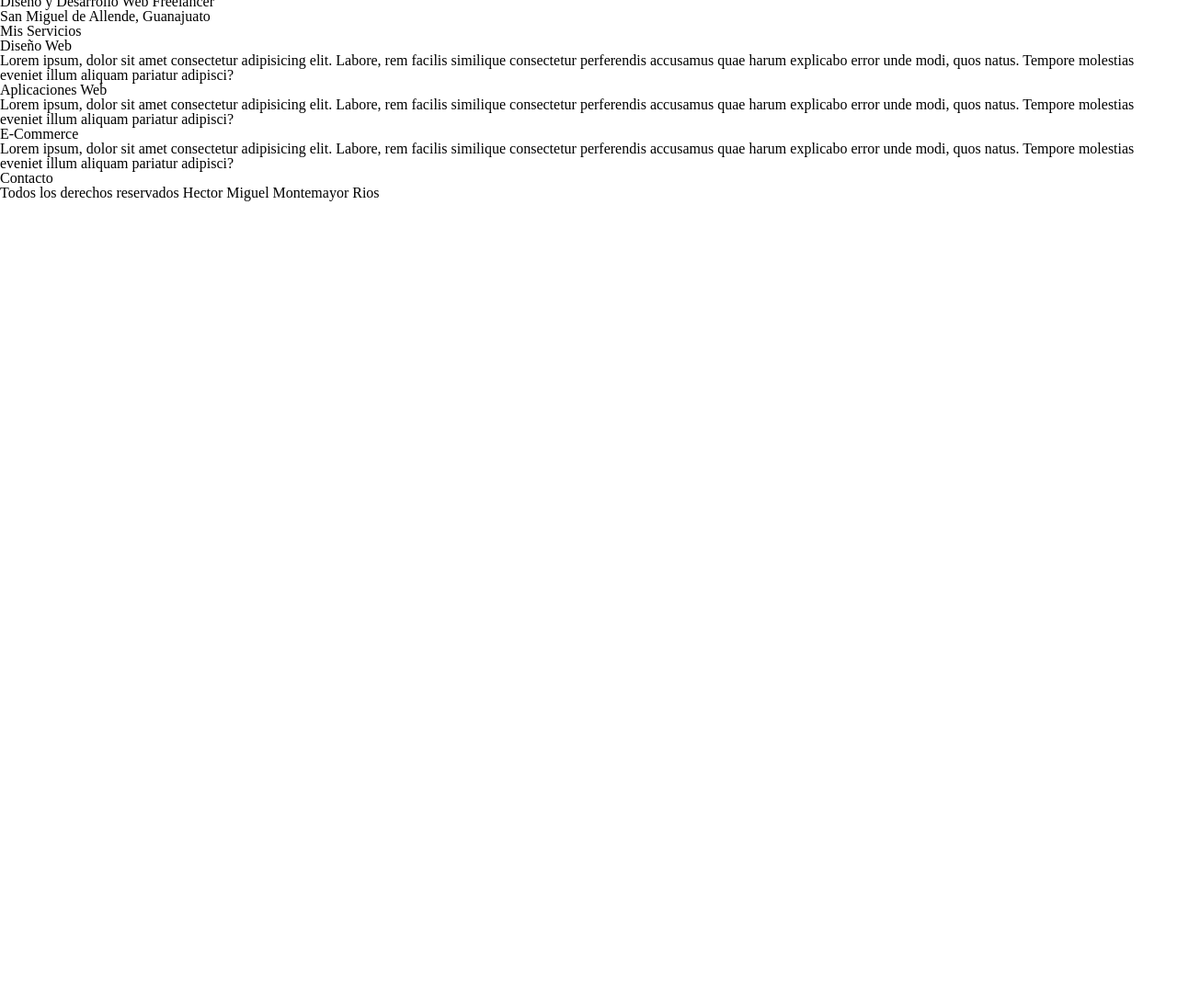
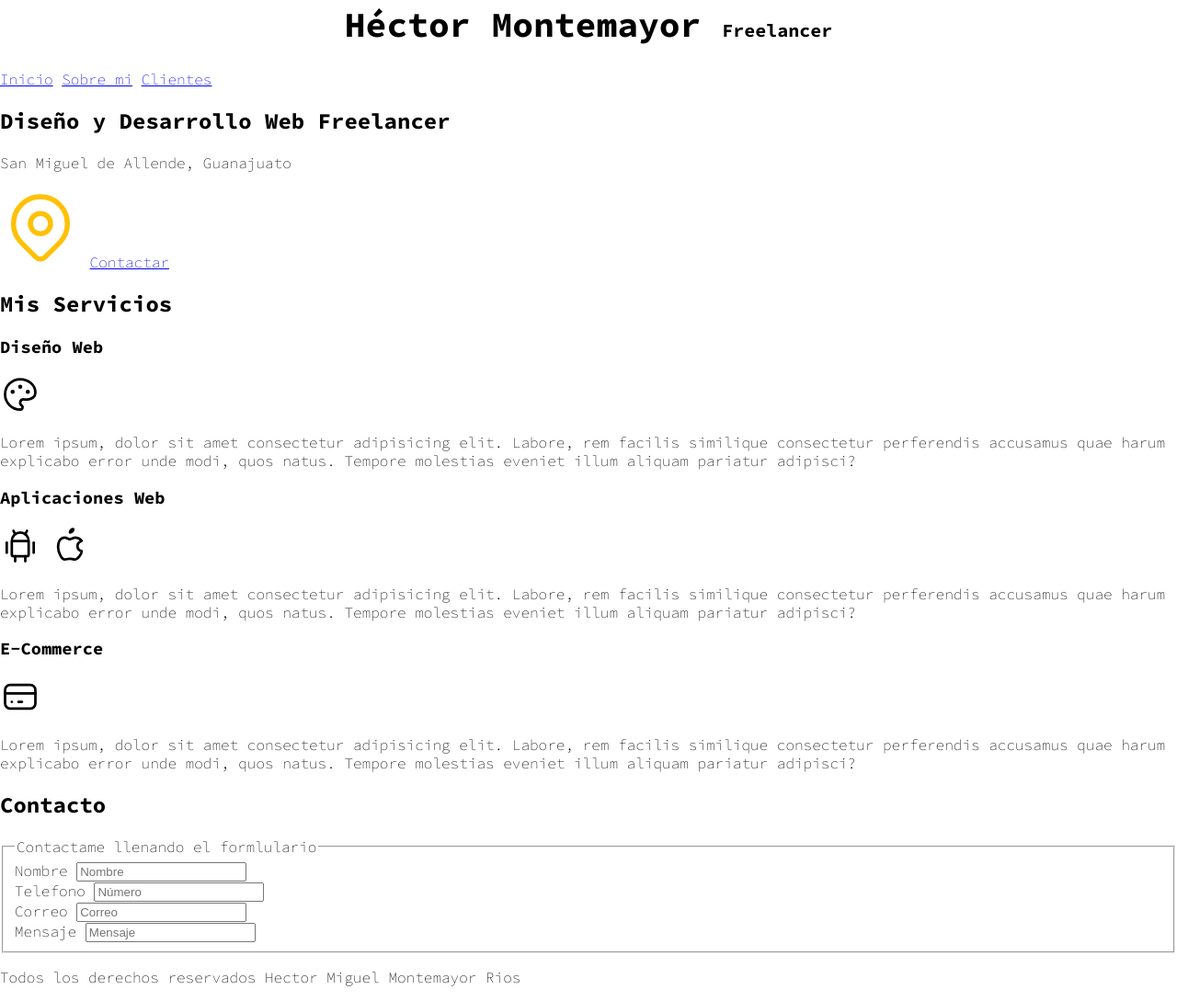
Before and after one commit to mikeucampdev/paginafreelance, a plain HTML site: page index.html in a window 1280 px wide. Shown: the part 22-1111 px from the top of the page at 92% size. Before the commit the page ends 800 px from the top, so only its background shows below. Drawn offline with Linux system fonts and the light colour scheme.

Commit message:
quite el reset.css, no dejaba realizar cambios en el css

```diff
--- a/estilos.css
+++ b/estilos.css
@@ -1,3 +1,22 @@
+html{
+    font-size: 62.5%;
+}
+
 body{
+    margin: 0;
+	padding: 0;
+	border: 0;
     font-family: 'Source Code Pro', monospace;
+    font-size: 16px;
+
 }
+
+h1{
+    text-align: center;
+    font-size: 3.8rem;
+
+}
+
+span{
+    font-size: 2rem;
+}
--- a/index.html
+++ b/index.html
@@ -6,22 +6,40 @@
     <meta http-equiv="X-UA-Compatible" content="IE=edge">
     <meta name="viewport" content="width=device-width, initial-scale=1.0">
     <link rel="stylesheet" href="estilos.css">
-    <link rel="stylesheet" href="reset.css">
+
     <link rel="preconnect" href="https://fonts.googleapis.com">
-    <link rel="preconnect" href="https://fonts.gstatic.com" crossorigin>
-    <link href="https://fonts.googleapis.com/css2?family=Source+Code+Pro:wght@200;600&display=swap" rel="stylesheet">
+<link rel="preconnect" href="https://fonts.gstatic.com" crossorigin>
+<link href="https://fonts.googleapis.com/css2?family=Source+Code+Pro:wght@200;700&display=swap" rel="stylesheet">
     <title>HM | web design</title>
 </head>
 
 <body>
 
     <header>
-        <h1>Hector Montemayor Freelancer</h1>
+        <h1>Héctor Montemayor <span>Freelancer</span></h1>
     </header>
+
+    <nav>
+        <a href="#">Inicio</a>
+        <a href="sobremi.html">Sobre mi</a>
+        <a href="#">Clientes</a>
+        <a href="Contacto"></a>
+    </nav>
+
+
 
     <section>
         <h2>Diseño y Desarrollo Web Freelancer</h2>
+
+
         <p>San Miguel de Allende, Guanajuato</p>
+        <svg xmlns="http://www.w3.org/2000/svg" class="icon icon-tabler icon-tabler-map-pin" width="88" height="88" viewBox="0 0 24 24" stroke-width="1.5" stroke="#ffc107" fill="none" stroke-linecap="round" stroke-linejoin="round">
+            <path stroke="none" d="M0 0h24v24H0z" fill="none"/>
+            <circle cx="12" cy="11" r="3" />
+            <path d="M17.657 16.657l-4.243 4.243a2 2 0 0 1 -2.827 0l-4.244 -4.243a8 8 0 1 1 11.314 0z" />
+          </svg>
+
+        <a href="#">Contactar</a>
     </section>
 
 
@@ -31,6 +49,15 @@
         <section>
 
             <h3>Diseño Web</h3>
+            <svg xmlns="http://www.w3.org/2000/svg" class="icon icon-tabler icon-tabler-palette" width="44" height="44" viewBox="0 0 24 24" stroke-width="1.5" stroke="#000000" fill="none" stroke-linecap="round" stroke-linejoin="round">
+
+                <path stroke="none" d="M0 0h24v24H0z" fill="none"/>
+                <path d="M12 21a9 9 0 1 1 0 -18a9 8 0 0 1 9 8a4.5 4 0 0 1 -4.5 4h-2.5a2 2 0 0 0 -1 3.75a1.3 1.3 0 0 1 -1 2.25" />
+                <circle cx="7.5" cy="10.5" r=".5" fill="currentColor" />
+                <circle cx="12" cy="7.5" r=".5" fill="currentColor" />
+                <circle cx="16.5" cy="10.5" r=".5" fill="currentColor" />
+              </svg>
+
             <p>Lorem ipsum, dolor sit amet consectetur adipisicing elit. Labore, rem facilis similique consectetur
                 perferendis accusamus quae harum explicabo error unde modi, quos natus. Tempore molestias eveniet illum
                 aliquam pariatur adipisci?</p>
@@ -40,6 +67,24 @@
         <section>
 
             <h3>Aplicaciones Web</h3>
+
+            <svg xmlns="http://www.w3.org/2000/svg" class="icon icon-tabler icon-tabler-brand-android" width="44" height="44" viewBox="0 0 24 24" stroke-width="1.5" stroke="#000000" fill="none" stroke-linecap="round" stroke-linejoin="round">
+                <path stroke="none" d="M0 0h24v24H0z" fill="none"/>
+                <line x1="4" y1="10" x2="4" y2="16" />
+                <line x1="20" y1="10" x2="20" y2="16" />
+                <path d="M7 9h10v8a1 1 0 0 1 -1 1h-8a1 1 0 0 1 -1 -1v-8a5 5 0 0 1 10 0" />
+                <line x1="8" y1="3" x2="9" y2="5" />
+                <line x1="16" y1="3" x2="15" y2="5" />
+                <line x1="9" y1="18" x2="9" y2="21" />
+                <line x1="15" y1="18" x2="15" y2="21" />
+              </svg>
+
+              <svg xmlns="http://www.w3.org/2000/svg" class="icon icon-tabler icon-tabler-brand-apple" width="44" height="44" viewBox="0 0 24 24" stroke-width="1.5" stroke="#000000" fill="none" stroke-linecap="round" stroke-linejoin="round">
+                <path stroke="none" d="M0 0h24v24H0z" fill="none"/>
+                <path d="M9 7c-3 0 -4 3 -4 5.5c0 3 2 7.5 4 7.5c1.088 -.046 1.679 -.5 3 -.5c1.312 0 1.5 .5 3 .5s4 -3 4 -5c-.028 -.01 -2.472 -.403 -2.5 -3c-.019 -2.17 2.416 -2.954 2.5 -3c-1.023 -1.492 -2.951 -1.963 -3.5 -2c-1.433 -.111 -2.83 1 -3.5 1c-.68 0 -1.9 -1 -3 -1z" />
+                <path d="M12 4a2 2 0 0 0 2 -2a2 2 0 0 0 -2 2" />
+              </svg>
+
             <p>Lorem ipsum, dolor sit amet consectetur adipisicing elit. Labore, rem facilis similique consectetur
                 perferendis accusamus quae harum explicabo error unde modi, quos natus. Tempore molestias eveniet illum
                 aliquam pariatur adipisci?</p>
@@ -49,6 +94,13 @@
 
 
             <h3>E-Commerce</h3>
+            <svg xmlns="http://www.w3.org/2000/svg" class="icon icon-tabler icon-tabler-credit-card" width="44" height="44" viewBox="0 0 24 24" stroke-width="1.5" stroke="#000000" fill="none" stroke-linecap="round" stroke-linejoin="round">
+                <path stroke="none" d="M0 0h24v24H0z" fill="none"/>
+                <rect x="3" y="5" width="18" height="14" rx="3" />
+                <line x1="3" y1="10" x2="21" y2="10" />
+                <line x1="7" y1="15" x2="7.01" y2="15" />
+                <line x1="11" y1="15" x2="13" y2="15" />
+              </svg>
             <p>Lorem ipsum, dolor sit amet consectetur adipisicing elit. Labore, rem facilis similique consectetur
                 perferendis accusamus quae harum explicabo error unde modi, quos natus. Tempore molestias eveniet illum
                 aliquam pariatur adipisci?</p>
@@ -60,6 +112,32 @@
 
     <section>
     <h2>Contacto</h2>
+
+    <form>
+        <fieldset>
+            <legend>Contactame llenando el formlulario</legend>
+            <div>
+            <label>Nombre</label>
+            <input type="text" placeholder="Nombre">
+        </div>
+
+        <div>
+            <label>Telefono</label>
+            <input type="number" placeholder="Número">
+        </div>
+
+        <div>
+            <label>Correo</label>
+            <input type="text" placeholder="Correo">
+        </div>
+
+        <div>
+            <label>Mensaje</label>
+            <input type="text" placeholder="Mensaje">
+        </div>
+        </fieldset>
+
+    </form>
   </section>
 
   <footer>
--- a/reset.css
+++ /dev/null
@@ -1,56 +0,0 @@
-/* http://meyerweb.com/eric/tools/css/reset/
-   v2.0 | 20110126
-   License: none (public domain)
-*/
-
-html, body, div, span, applet, object, iframe,
-h1, h2, h3, h4, h5, h6, p, blockquote, pre,
-a, abbr, acronym, address, big, cite, code,
-del, dfn, em, img, ins, kbd, q, s, samp,
-small, strike, strong, sub, sup, tt, var,
-b, u, i, center,
-dl, dt, dd, ol, ul, li,
-fieldset, form, label, legend,
-table, caption, tbody, tfoot, thead, tr, th, td,
-article, aside, canvas, details, embed,
-figure, figcaption, footer, header, hgroup,
-menu, nav, output, ruby, section, summary,
-time, mark, audio, video {
-	margin: 0;
-	padding: 0;
-	border: 0;
-	font-size: 100%;
-	font: inherit;
-	vertical-align: baseline;
-}
-/* HTML5 display-role reset for older browsers */
-article, aside, details, figcaption, figure,
-footer, header, hgroup, menu, nav, section {
-	display: block;
-}
-body {
-	line-height: 1;
-}
-ol, ul {
-	list-style: none;
-}
-blockquote, q {
-	quotes: none;
-}
-blockquote:before, blockquote:after,
-q:before, q:after {
-	content: '';
-	content: none;
-}
-table {
-	border-collapse: collapse;
-	border-spacing: 0;
-}
-
-a{
-    text-decoration: none;
-}
-
-li{
-    list-style: none;
-}
```
Also changed, not shown: sobremi.html (added, +12 -0 lines), 1 other file.
